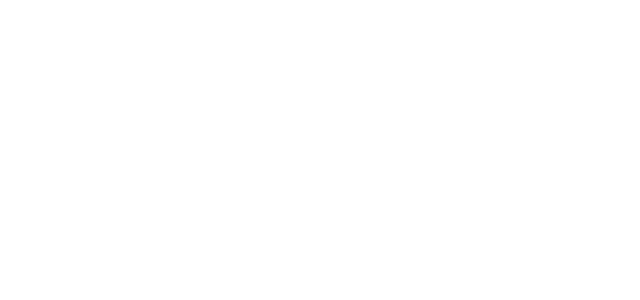
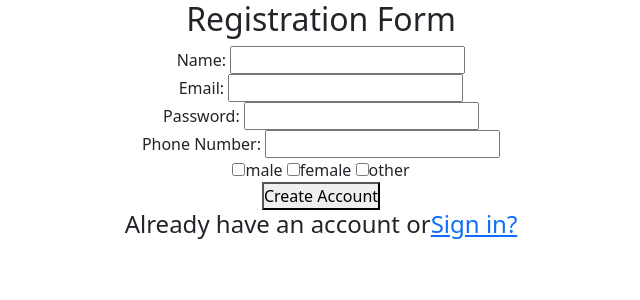
Before and after one commit to AskinasNatemin/LibraryManagementFrontend, a React (Create React App) app: page /admin_login in a window 1280 px wide. Before the commit this address had no page. Shown: the top 300 px of the page, without its empty margins (319-959 px from the left). Built offline with nearby package versions, Linux system fonts and the light colour scheme.

Commit message:
commited

```diff
--- a/src/App.js
+++ b/src/App.js
@@ -11,7 +11,7 @@
     <div className="App">
       <Routes>
         <Route path='/' element={<StudentLogin/>}/>
-        <Route path='/l' element={<AdminLogin/>}/>
+        <Route path='/admin_login' element={<AdminLogin/>}/>
       </Routes>
     </div>
     </BrowserRouter>
```
